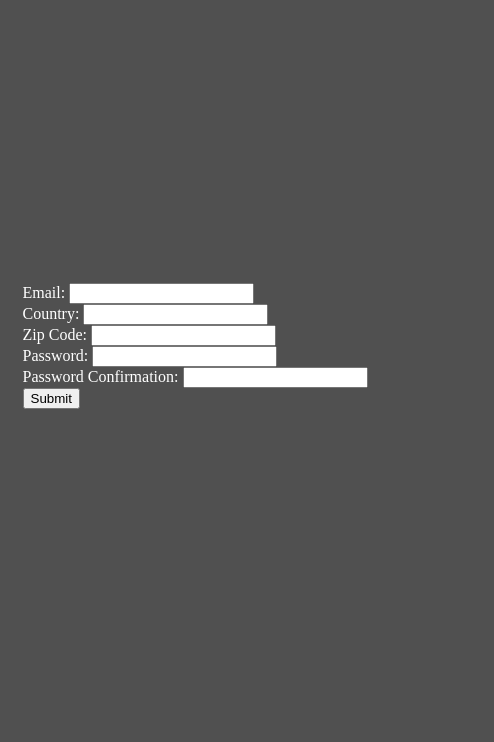
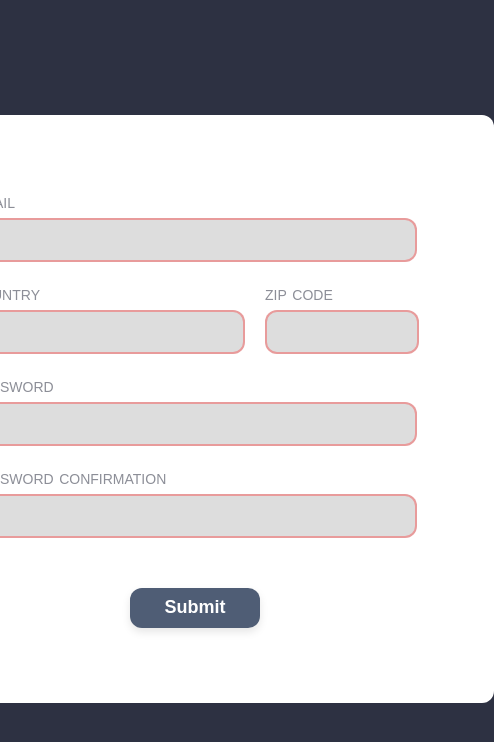
Before and after one commit to davidifme/form-exercise, a website built with webpack: page src/template.html in a window 390 px wide. Shown: the whole page, 494 px wide, since content can reach past the window. Built offline with nearby package versions, Linux system fonts and the light colour scheme.

Commit message:
Improve form styling and structure
- Updated form layout in `template.html` for better readability
and structure.
- Enhanced CSS styles in `main.css` for improved form appearance
and user experience.
- Added responsive design elements to ensure form looks good
on various screen sizes.

```diff
--- a/src/template.html
+++ b/src/template.html
@@ -7,41 +7,33 @@
 </head>
 <body>
     <form novalidate>
-        <div>
         <label for="email">
-                <span>Email:</span>
+            <span class="label">email</span>
             <input type="email" name="email" id="email" required minlength="8">
             <span class="error" data-type="email" aria-live="polite"></span>
         </label>
-        </div>
-        <div>
+        <div class="form-container">
             <label for="country">
-                <span>Country:</span>
+                <span class="label">country</span>
                 <input type="text" name="country" id="country" required>
                 <span class="error" data-type="country" aria-live="polite"></span>
             </label>
-        </div>
-        <div>
             <label for="zip-code">
-                <span>Zip Code:</span>
+                <span class="label">zip code</span>
                 <input type="text" name="zip-code" id="zip-code" required pattern="^[A-Za-z0-9][A-Za-z0-9\- ]{2,10}[A-Za-z0-9]$">
                 <span class="error" data-type="zip-code" aria-live="polite"></span>
             </label>
         </div>
-        <div>
         <label for="password">
-                <span>Password:</span>
+            <span class="label">password</span>
             <input type="password" name="password" id="password" required minlength="8">
             <span class="error" data-type="password" aria-live="polite"></span>
         </label>
-        </div>
-        <div>
         <label for="password-confirmation">
-                <span>Password Confirmation:</span>
+            <span class="label">password confirmation</span>
             <input type="password" name="password-confirmation" id="password-confirmation" required minlength="8">
             <span class="error" data-type="password-confirmation" aria-live="polite"></span>
         </label>
-        </div>
         <button type="submit">Submit</button>
         <span class="error" data-type="submit" aria-live="polite"></span>
     </form>
--- a/styles/main.css
+++ b/styles/main.css
@@ -1,10 +1,94 @@
 body {
     display: flex;
-    height: 80vh;
+    height: 95vh;
     justify-content: center;
     align-items: center;
-    background-color: #505050;
+    background-color: #2D3142;
+
+    font-family: 'Balto', 'Poppins', 'Nunito', 'Arial Rounded MT Bold', sans-serif;
+}
+
+form {
+    display: flex;
+    flex-direction: column;
+    justify-content: center;
+    align-items: center;
+
+    padding: 75px;
+    background-color: white;
+    border: solid 10ox #4F5D75;
+    border-radius: 12px;
+    gap: 20px;
+}
+
+.form-container {
+    display: flex;
+    gap: 20px;
+}
+
+label {
+    display: flex;
+    flex-direction: column;
+}
+
+.label {
+    font-variant: small-caps;
+    font-size: 20px;
+    color: #2d31428c;
+    margin-bottom: 5px;
+}
+
+input {
+    width: 420px;
+    height: 40px;
+    padding: 0 10px;
+
+    background-color: #DDDDDD;
+    color: #000000;
+    font-size: 20px;
+    border: none;
+    border-radius: 12px;
+}
+
+input:invalid {
+    border: 2px solid rgba(255, 0, 0, 0.3);
+}
+
+input:valid {
+    border: 2px solid rgba(0, 128, 0, 0.3);
+}
+
+#zip-code {
+    width: 130px;
+}
+
+#country {
+    width: 250px;
+}
+
+button {
+    width: 130px;
+    height: 40px;
     color: white;
+    font-weight: bold;
+    font-size: 18px;
+    border-radius: 12px;
+    border: none;
+    background-color: #4F5D75;
+    cursor: pointer;
+    transition: all 0.3s ease;
+    box-shadow: 0 4px 8px rgba(0, 0, 0, 0.1);
+    margin-top: 30px;
+}
+
+button:hover {
+    transform: translateY(-3px);
+    box-shadow: 0 6px 12px rgba(0, 0, 0, 0.2);
+}
+
+button:active {
+    transform: translateY(2px);
+    box-shadow: 0 3px 6px rgba(0, 0, 0, 0.15);
 }
 
 .error {
@@ -12,12 +96,12 @@ body {
     width: 100%;
     padding: 0;
 
-    font-size: 80%;
-    color: white;
-    background-color: #900;
+    font-size: 15px;
+    color: rgba(255, 0, 0, 0.769);
     border-radius: 0 0 5px 5px;
 
     box-sizing: border-box;
+    margin-top: 5px;
 }
 
 .error.active {
@@ -30,4 +114,6 @@ body {
 .error-icon {
     width: 30px;
     height: 30px;
+    margin-right: 5px;
+    opacity: 0.8;
 }
```
Lines whose indentation alone changed are shown as unchanged.
